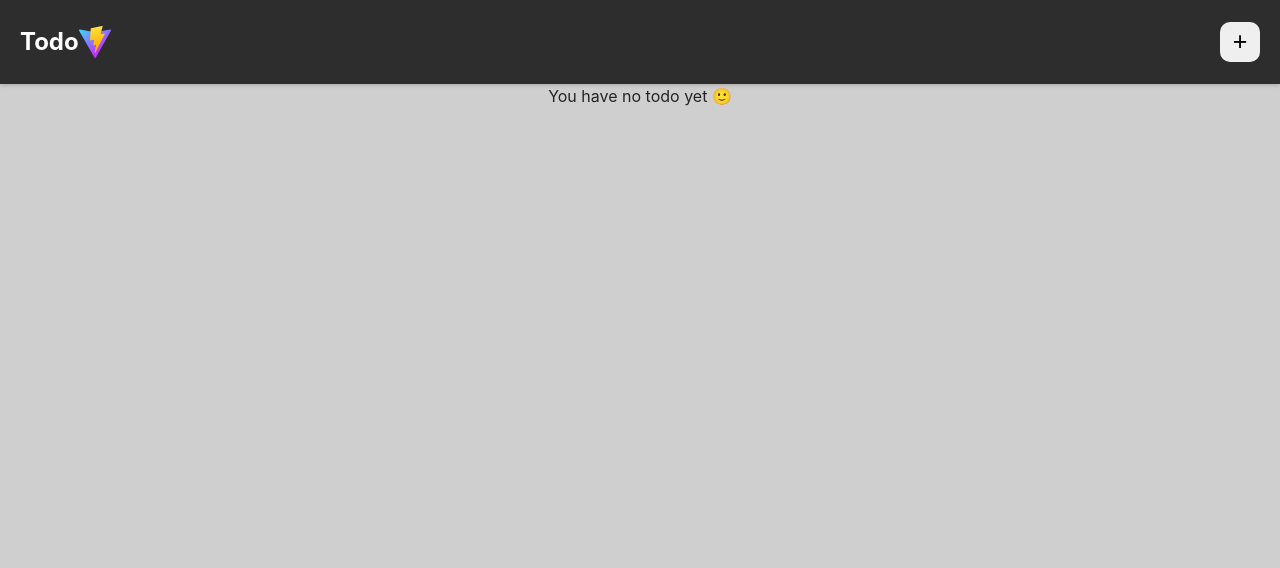
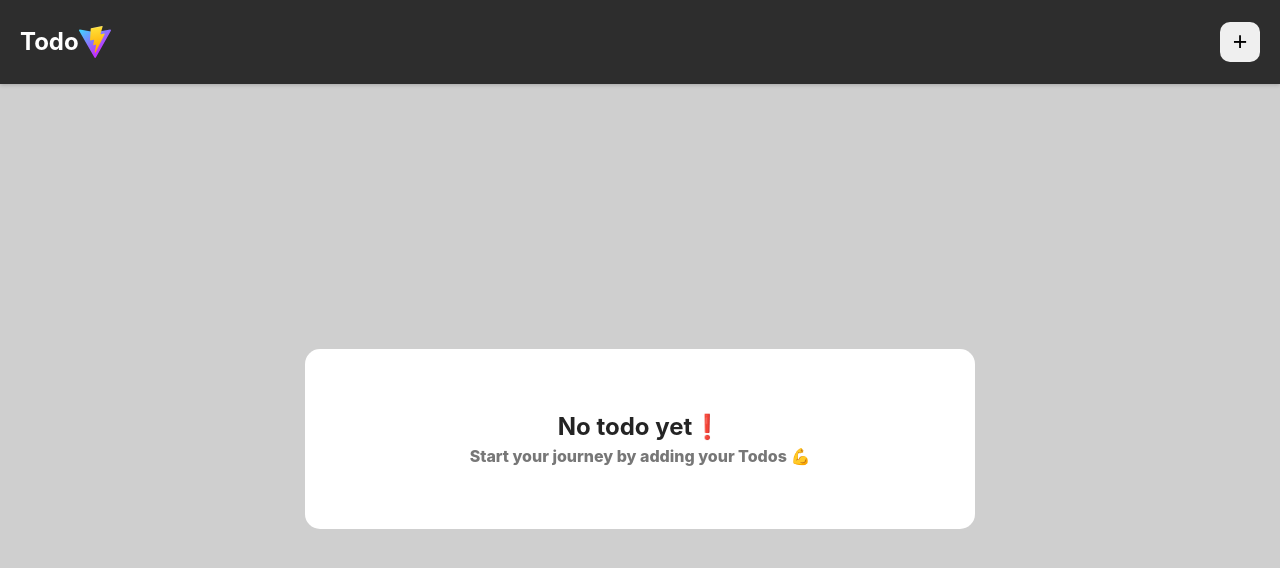
Before and after one commit to AmirDiafi/Advanced-Todo, a React (Vite) app: page / in a window 1280 px wide. Shown: the top 568 px of the page. Built offline with nearby package versions, Linux system fonts and the light colour scheme.

Commit message:
feat: add empty message

```diff
--- /dev/null
+++ b/src/components/ViewContent/atoms/EmptyList.tsx
@@ -0,0 +1,12 @@
+export const EmptyList = () => {
+  return (
+    <div className='empty_list_container'>
+      <div className='empty_list'>
+        <h2 className='empty_list_title'>No todo yet❗️</h2>
+        <p className='empty_list_subtitle'>
+          Start your journey by adding your Todos 💪
+        </p>
+      </div>
+    </div>
+  )
+}
--- a/src/components/ViewContent/index.tsx
+++ b/src/components/ViewContent/index.tsx
@@ -1,16 +1,13 @@
 import './style/index.css'
 import { useTodoStore } from '../../store/todos'
 import { TodoList } from './components/TodoList'
+import { EmptyList } from './atoms/EmptyList'
 
 const ViewContent = () => {
   const { store } = useTodoStore()
   return (
     <div className='todo_content_container'>
-      {store.length === 0 ? (
-        'You have no todo yet 🙂'
-      ) : (
-        <TodoList data={store} />
-      )}
+      {store.length === 0 ? <EmptyList /> : <TodoList data={store} />}
     </div>
   )
 }
--- a/src/components/ViewContent/style/index.css
+++ b/src/components/ViewContent/style/index.css
@@ -119,6 +119,39 @@ button.todo_item_delete_button {
   color: #777;
 }
 
+.empty_list_container {
+  height: calc(100vh - 90px);
+  display: flex;
+  justify-content: center;
+  align-items: center;
+}
+
+.empty_list {
+  background-color: #fff;
+  border-radius: 15px;
+  width: 300px;
+  height: 150px;
+  display: flex;
+  flex-direction: column;
+  justify-content: center;
+  align-items: center;
+  padding: 15px;
+}
+
+.empty_list_title {
+  margin-bottom: 5px;
+  margin-top: 10px;
+  font-weight: 700;
+}
+
+.empty_list_subtitle {
+  margin-bottom: 5px;
+  margin-top: 0px;
+  font-weight: 800;
+  font: 0.8rem;
+  color: #777;
+}
+
 @media screen and (min-width: 767px) {
   .todo_content_item {
     width: calc(46% - 20px);
@@ -126,4 +159,7 @@ button.todo_item_delete_button {
   .todo_content_list {
     justify-content: flex-start;
   }
+  .empty_list {
+    width: 50%;
+  }
 }
```
